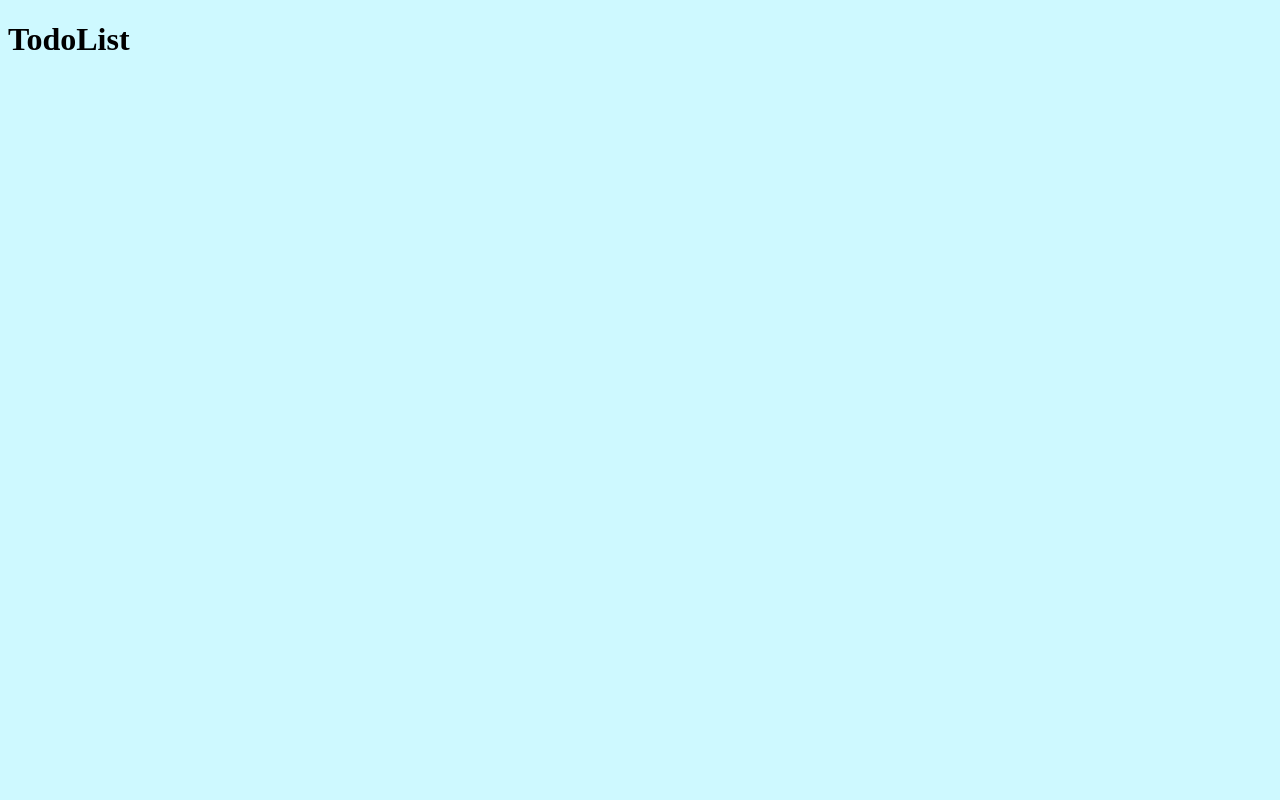
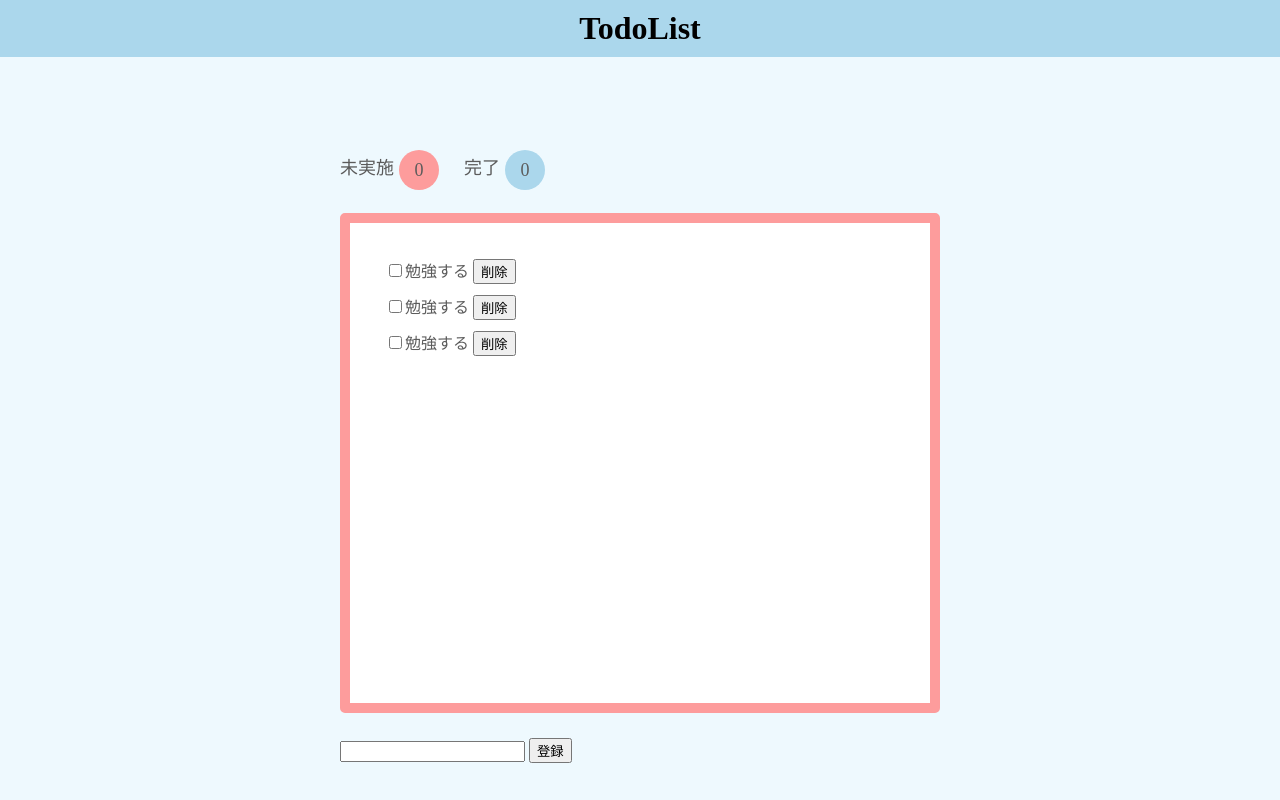
Before and after one commit to atofuzi/ts-todlist, a website built with webpack: page public/index.html in a window 1280 px wide. Built offline with nearby package versions, Linux system fonts and the light colour scheme.

Commit message:
静的ページビュー作成

```diff
--- a/public/index.html
+++ b/public/index.html
@@ -1,5 +1,5 @@
 <!DOCTYPE html>
-<html lang="en">
+<html lang="ja">
 <head>
   <meta charset="UTF-8">
   <meta http-equiv="X-UA-Compatible" content="IE=edge">
@@ -9,6 +9,38 @@
   <title>TodoList</title>
 </head>
 <body>
-  <h1>TodoList</h1>
+  <header class="header">
+    <h1 class="header__title">TodoList</h1>
+  </header>
+  <section>
+    <div class="todo-totalling">
+      <p class="todo-not-yet">未実施<span class="todo-not-yet__count">0</span></p>
+      <p class="todo-completion">完了<span class="todo-completion__count"> 0</span></p>
+    </div>
+  </section>
+  <section>
+    <div class="content">
+      <div class="todo-list">
+        <div class="todo-list__item">
+          <input class="todo-list__check" type="checkbox" name="" id=""><span class="todo-list__text">勉強する</span>
+          <button>削除</button>
+        </div>
+        <div class="todo-list__item">
+          <input class="todo-list__check" type="checkbox" name="" id=""><span class="todo-list__text">勉強する</span>
+          <button>削除</button>
+        </div>
+        <div class="todo-list__item">
+          <input class="todo-list__check" type="checkbox" name="" id=""><span class="todo-list__text">勉強する</span>
+          <button>削除</button>
+        </div>
+      </div>
+    </div>
+  </section>
+  <section>
+    <div class="todo-register-area">
+      <input type="text">
+      <button>登録</button>
+    </div>
+  </section>
 </body>
 </html>
--- a/public/style.css
+++ b/public/style.css
@@ -1,3 +1,75 @@
 body{
-  background: rgb(206, 249, 255);
+  background: rgb(238,249,254);
+  margin: 0;
 }
+
+h1 {
+  padding: 0;
+  margin: 0;
+}
+
+.header {
+  background: rgb(171,215,236);
+  text-align: center;
+  padding: 10px;
+  margin-bottom: 70px;
+}
+
+.content {
+  width: 600px;
+  min-height: 500px;
+  margin: 0 auto;
+  padding: 25px;
+  background: white;
+  border: 10px solid rgb(253,156,156);
+  border-radius: 5px;
+  color: rgb(91,91,91);
+  box-sizing: border-box;
+}
+
+.todo-list__item {
+  margin: 10px;
+}
+
+.todo-register-area {
+  width: 600px;
+  margin: 0 auto;
+  padding: 25px;
+}
+
+.todo-totalling {
+  font-size: large;
+  color: rgb(91,91,91);
+  display: flex;
+  width: 600px;
+  margin: 0 auto;
+}
+
+.todo-not-yet {
+  padding-right: 20px;
+}
+
+.todo-not-yet__count {
+  display: inline-block;
+  width: 40px;
+  height: 40px;
+  background-color:rgb(253,156,156);
+  vertical-align: middle;
+  line-height: 40px;
+  text-align: center;
+  margin: 5px;
+  border-radius: 40px;
+}
+
+
+.todo-completion__count {
+  display: inline-block;
+  width: 40px;
+  height: 40px;
+  background-color:rgb(171,215,236);
+  vertical-align: middle;
+  line-height: 40px;
+  text-align: center;
+  margin: 5px;
+  border-radius: 40px;
+}
```
